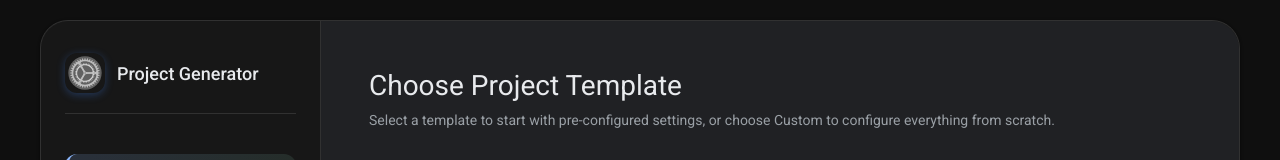
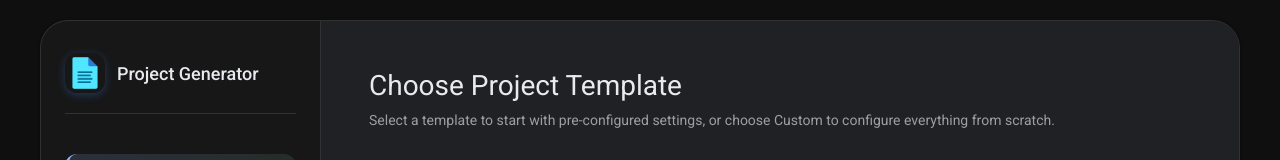
Before and after one commit to leantos/project_generator, a plain HTML site: page project-generator.html in a window 1280 px wide. Shown: the top 160 px of the page. Drawn offline with Linux system fonts and the light colour scheme; a web font is replaced by a local one.

Commit message:
updated favicon

```diff
--- a/project-generator.html
+++ b/project-generator.html
@@ -4,7 +4,7 @@
     <meta charset="UTF-8">
     <meta name="viewport" content="width=device-width, initial-scale=1.0">
     <title>Project Generator - Enterprise Application Wizard</title>
-    <link rel="icon" type="image/svg+xml" href="images/favicon.svg">
+    <link rel="icon" type="image/png" href="images/xos-md.png">
     <link href="https://fonts.googleapis.com/css2?family=Google+Sans:wght@400;500&family=Roboto:wght@300;400;500&family=Roboto+Mono&display=swap" rel="stylesheet">
     <link href="https://fonts.googleapis.com/icon?family=Material+Icons" rel="stylesheet">
     <link rel="stylesheet" href="css/project-generator.css">
@@ -13,7 +13,7 @@
     <div class="wizard-container">
         <div class="sidebar">
             <div class="logo">
-                <img src="images/favicon.svg" alt="PG" class="logo-icon" style="width: 40px; height: 40px;">
+                <img src="images/xos-md.png" alt="PG" class="logo-icon" style="width: 40px; height: 40px;">
                 <div class="logo-text">Project Generator</div>
             </div>
             <ul class="step-list">
```
Also changed, not shown: index.html (+1 -1 lines), module-generator.html (+1 -1 lines), images/xos-md.png (added).
